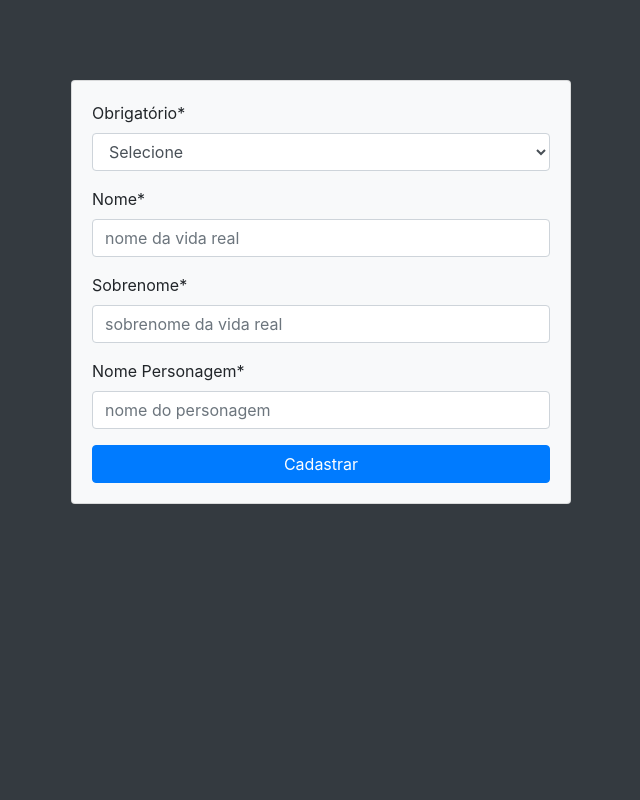
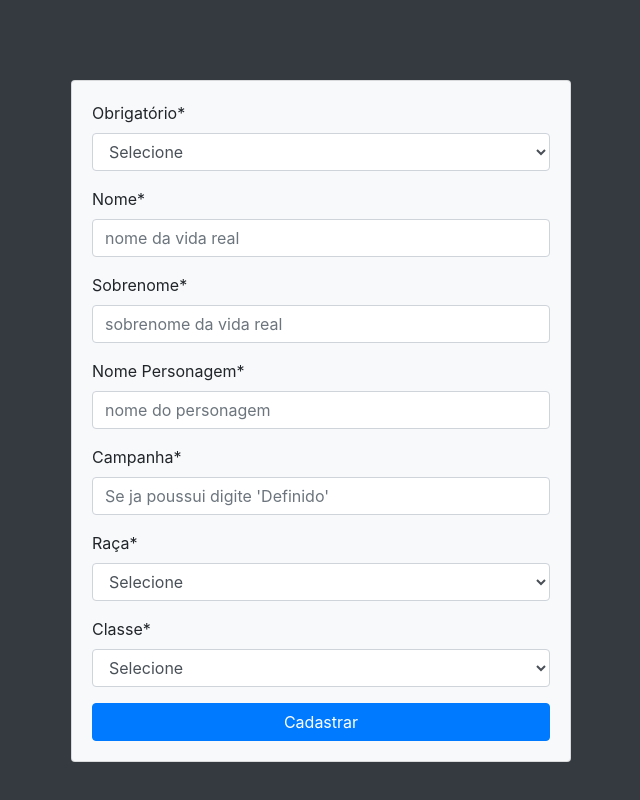
Before and after one commit to victoraaquino/site-rpg, a plain HTML site: page site/cadastro.html in a window 1280 px wide. Shown: the whole page, without its empty margins (319-959 px from the left). Drawn offline with Linux system fonts and the light colour scheme.

Commit message:
Completo Espectador

```diff
--- a/site/cadastro.html
+++ b/site/cadastro.html
@@ -26,6 +26,37 @@
 			<input type="text" class="form-control mb-3" placeholder="sobrenome da vida real" id="txt_sobrenome" />
 			<label id="lbl_personagem">Nome Personagem*</label>
 			<input type="text" class="form-control mb-3" placeholder="nome do personagem" id="txt_personagem" />
+			<label id="lbl_campanha">Campanha*</label>
+			<input type="text" class="form-control mb-3" placeholder="Se ja poussui digite 'Definido'" id="txt_campanha" />
+			<label>Raça*</label>
+			<select class="form-control mb-3" id="tipo_raça">
+				<option>Selecione</option>
+				<option>Humano</option>
+				<option>Nekos</option>
+				<option>Elfo</option>
+				<option>Dark elf's</option>
+				<option>Dwarf</option>
+				<option>Half-dragons</option>
+				<option>Tritões</option>
+				<option>Fada</option>
+				<option>Vampiro</option>
+			</select>
+			<label>Classe*</label>
+			<select class="form-control mb-3" id="tipo_classe">
+				<option>Selecione</option>
+				<option>Espadachim</option>
+				<option>Guerreiro</option>
+				<option>Arqueiro</option>
+				<option>Atirador</option>
+				<option>Lutador</option>
+				<option>Ladino</option>
+				<option>Mago</option>
+				<option>Bruxo</option>
+				<option>Animago</option>
+				<option>Caçador</option>
+				<option>Ligthsaber</option>
+				<option>Ceifeiro</option>
+			</select>
 			<button class="btn btn-primary btn-block mt-3">
 				Cadastrar
 			</button>
@@ -40,6 +71,8 @@
 		const txtSobrenome = document.getElementById("txt_sobrenome");
 		const lblNome = document.getElementById("lbl_nome");
 		const txtNome = document.getElementById("txt_nome");
+		const lblCampanha = document.getElementById("lbl_campanha");
+		const txtCampanha = document.getElementById("txt_campanha");
 
 		options.addEventListener("change", () => {
 			if (options.value == "selecione") {
@@ -49,6 +82,8 @@
 				txtSobrenome.style.display = "none";
 				lblNome.style.display = "none";
 				txtNome.style.display = "none";
+				lblCampanha.style.display = "none";
+				txtCampanha.style.display = "none";
 			}
 			if (options.value == "mestre") {
 				txtPersonagem.style.display = "none";
@@ -57,6 +92,8 @@
 				txtSobrenome.style.display = "inline";
 				lblNome.style.display = "inline";
 				txtNome.style.display = "inline";
+				lblCampanha.style.display = "inline";
+				txtCampanha.style.display = "inline";
 			}
 			if (options.value == "jogador") {
 				txtPersonagem.style.display = "inline";
@@ -65,6 +102,8 @@
 				txtSobrenome.style.display = "inline";
 				lblNome.style.display = "inline";
 				txtNome.style.display = "inline";
+				lblCampanha.style.display = "none";
+				txtCampanha.style.display = "none";
 			}
 			if (options.value == "espectador") {
 				txtPersonagem.style.display = "none";
@@ -73,6 +112,8 @@
 				txtSobrenome.style.display = "none";
 				lblNome.style.display = "inline";
 				txtNome.style.display = "inline";
+				lblCampanha.style.display = "none";
+				txtCampanha.style.display = "none";
 			}
 		});
 	</script>
```
